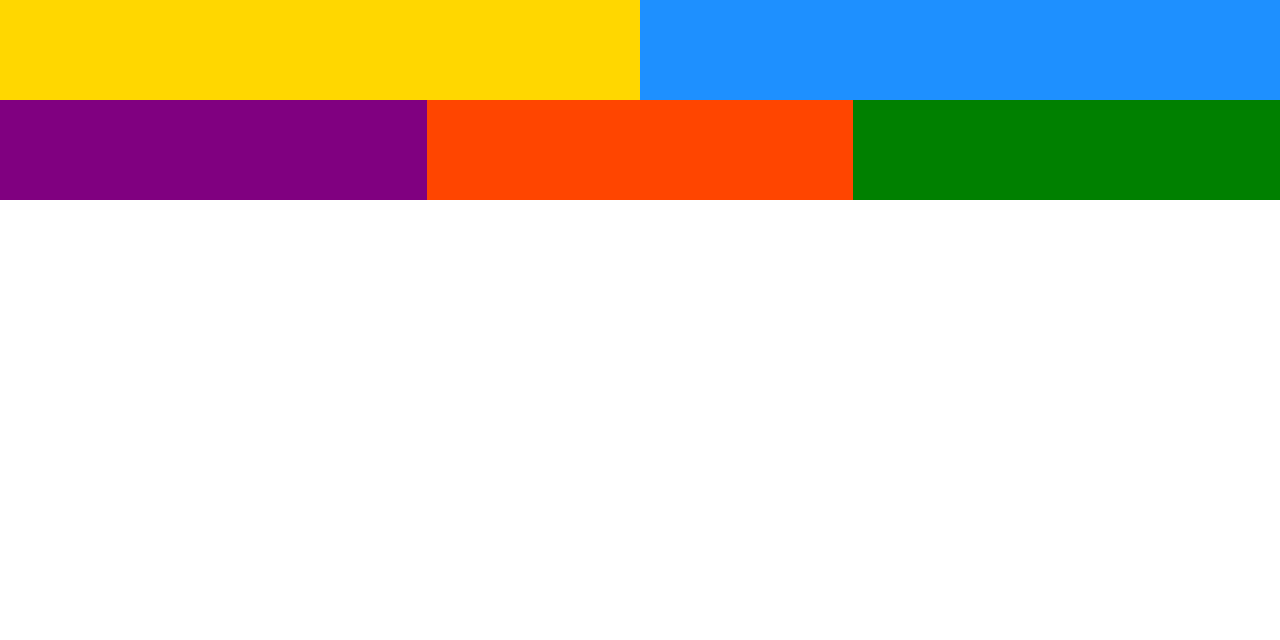
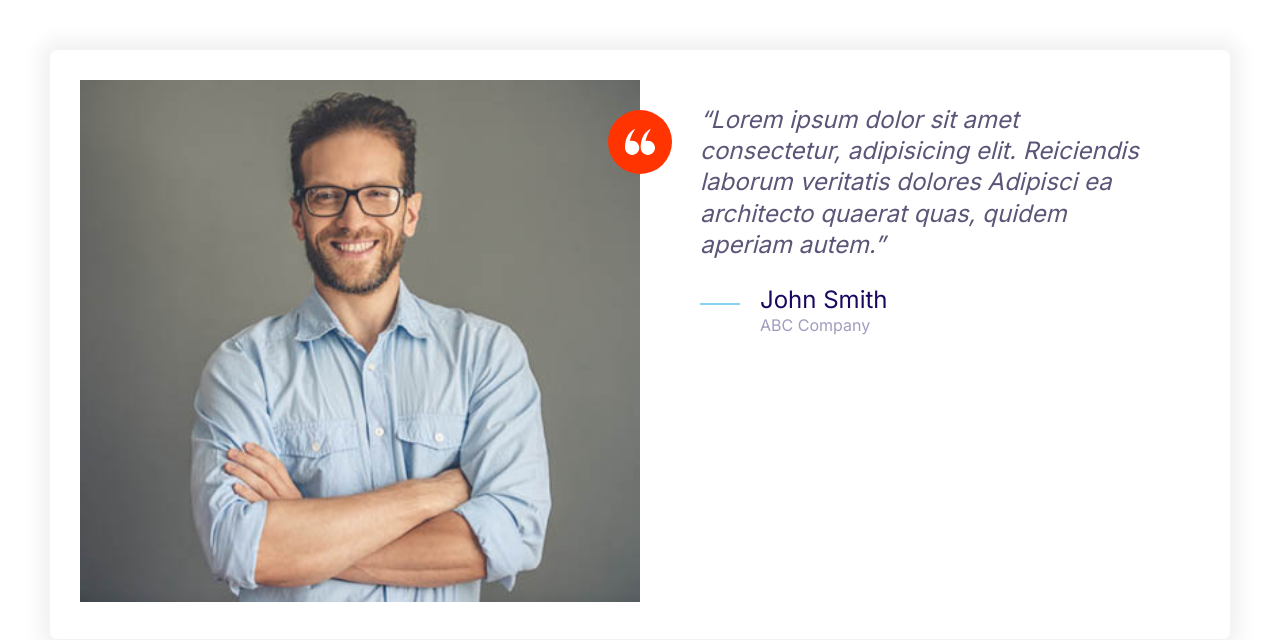
Before and after one commit to masibad/Moncher, a plain HTML site: page index.html in a window 1280 px wide. Drawn offline with Linux system fonts and the light colour scheme.

Commit message:
Define Testimonials.

```diff
--- a/css/styles.css
+++ b/css/styles.css
@@ -165,8 +165,17 @@ a {
   height: 40px;
 }
 
+.icon--small {
+  width: 30px;
+  height: 30px;
+}
+
 .icon--primary {
   fill: var(--color-primary);
+}
+
+.icon--white {
+  fill: #fff;
 }
 
 .icon-container {
@@ -177,6 +186,10 @@ a {
   height: 64px;
   justify-content: center;
   width: 64px;
+}
+
+.icon-container--accent {
+  background: var(--color-accent);
 }
 
 /* Buttons */
@@ -280,7 +293,7 @@ a {
 /* Cards */
 .card {
   border-radius: 7px;
-  box-shadow: 0 0 20px 10px #fefefe;
+  box-shadow: 0 0 20px 10px #f1f1f1;
   overflow: hidden;
 }
 
@@ -450,3 +463,33 @@ a {
     grid-template-columns: repeat(3, 1fr);
   }
 }
+
+/* Testimonials */
+.testimonial {
+  padding: 3rem;
+}
+
+.testimonial__image {
+  position: relative;
+}
+
+.testimonial__image > img {
+  width: 100%;
+}
+
+.testimonial__image > .icon-container {
+  position: absolute;
+  top: 3rem;
+  right: -32px;
+}
+
+@media screen and (min-width: 768px) {
+  .testimonial .quote,
+  .testimonial .quote__author {
+    font-size: 2.4rem;
+  }
+
+  .testimonial .quote {
+    margin-left: 6rem;
+  }
+}
--- a/index.html
+++ b/index.html
@@ -12,15 +12,37 @@
     <link rel="stylesheet" href="css/styles.css">
 </head>
 
-<body>
-    <div class="grid grid--1x2">
-        <div style="height: 100px; background: gold"></div>
-        <div style="height: 100px; background: dodgerblue"></div>
-    </div>
-    <div class="grid grid--1x3">
-        <div style="height: 100px; background: purple"></div>
-        <div style="height: 100px; background: orangered"></div>
-        <div style="height: 100px; background: green"></div>
+<body style="padding: 5rem">
+    <div class="card testimonial">
+        <div class="grid grid--1x2">
+            <div class="testimonial__image">
+                <img src="images/testimonial.jpg" alt="A happy, smiling customer">
+                <span class="icon-container icon-container--accent">
+                    <svg class="icon icon--white icon--small">
+                        <use xlink:href="images/sprite.svg#quotes"></use>
+                    </svg>
+                </span>
+            </div>
+            <blockquote class="quote">
+                <p class="quote__text">Lorem ipsum dolor sit amet consectetur, adipisicing elit. Reiciendis laborum
+                    veritatis
+                    dolores Adipisci ea
+                    architecto quaerat quas, quidem aperiam autem.</p>
+                <footer>
+                    <div class="media">
+                        <div class="media__image">
+                            <svg class="icon icon--primary quote__line">
+                                <use xlink:href="images/sprite.svg#line"></use>
+                            </svg>
+                        </div>
+                        <div class="media__body">
+                            <h3 class="media__title quote__author">John Smith</h3>
+                            <p class="quote__organization">ABC Company</p>
+                        </div>
+                    </div>
+                </footer>
+            </blockquote>
+        </div>
     </div>
 </body>
 
```
Also changed, not shown: components/testimonials.html (added, +31 -0 lines).
